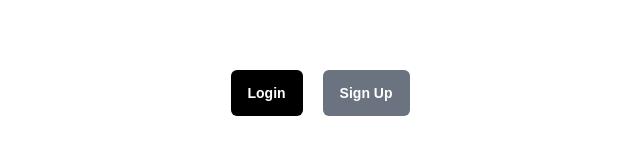
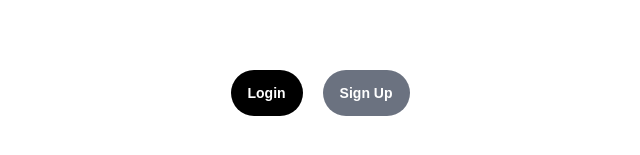
Before and after one commit to NayamAmarshe/writedown, a Next.js app: page / in a window 1280 px wide. Shown: the part 307-462 px from the top of the page, without its empty margins (320-960 px from the left). Built offline with nearby package versions, Linux system fonts and the light colour scheme.

Commit message:
Fixed UI

```diff
--- a/components/Button.tsx
+++ b/components/Button.tsx
@@ -22,27 +22,27 @@ const Button = ({
   const getButtonClass = () => {
     switch (variant) {
       case "primary":
-        return "inline-flex items-center justify-center gap-2 rounded-md border border-transparent bg-blue-500 py-3 px-4 text-sm font-semibold text-white transition-all hover:bg-blue-600 focus:outline-none focus:ring-2 focus:ring-blue-500 focus:ring-offset-2 dark:focus:ring-offset-gray-800";
+        return "inline-flex items-center justify-center gap-2 rounded-full border border-transparent bg-blue-500 py-3 px-4 text-sm font-semibold text-white transition-all hover:bg-blue-600 focus:outline-none focus:ring-2 focus:ring-blue-500 focus:ring-offset-2 dark:focus:ring-offset-gray-800";
       case "solid":
-        return "py-3 px-4 inline-flex justify-center items-center gap-2 rounded-md border border-transparent font-semibold bg-blue-500 text-white hover:bg-blue-600 focus:outline-none focus:ring-2 focus:ring-blue-500 focus:ring-offset-2 transition-all text-sm dark:focus:ring-offset-gray-800";
+        return "py-3 px-4 inline-flex justify-center items-center gap-2 rounded-full border border-transparent font-semibold bg-blue-500 text-white hover:bg-blue-600 focus:outline-none focus:ring-2 focus:ring-blue-500 focus:ring-offset-2 transition-all text-sm dark:focus:ring-offset-gray-800";
       case "outline":
-        return "py-[.688rem] px-4 inline-flex justify-center items-center gap-2 rounded-md border-2 border-gray-200 font-semibold text-blue-500 hover:text-white hover:bg-blue-500 hover:border-blue-500 focus:outline-none focus:ring-2 focus:ring-blue-500 focus:ring-offset-2 transition-all text-sm dark:border-gray-700 dark:hover:border-blue-500";
+        return "py-[.688rem] px-4 inline-flex justify-center items-center gap-2 rounded-full border-2 border-gray-200 font-semibold text-blue-500 hover:text-white hover:bg-blue-500 hover:border-blue-500 focus:outline-none focus:ring-2 focus:ring-blue-500 focus:ring-offset-2 transition-all text-sm dark:border-gray-700 dark:hover:border-blue-500";
       case "ghost":
-        return "py-3 px-4 inline-flex justify-center items-center gap-2 rounded-md border border-transparent font-semibold text-blue-500 hover:bg-blue-100 focus:outline-none focus:ring-2 focus:ring-blue-500 focus:ring-offset-2 transition-all text-sm";
+        return "py-3 px-4 inline-flex justify-center items-center gap-2 rounded-full border border-transparent font-semibold text-blue-500 hover:bg-blue-100 focus:outline-none focus:ring-2 focus:ring-blue-500 focus:ring-offset-2 transition-all text-sm";
       case "solid-black":
-        return "py-3 px-4 inline-flex justify-center items-center gap-2 rounded-md border border-transparent font-semibold bg-black text-white hover:bg-gray-800 focus:outline-none focus:ring-2 focus:ring-gray-800 focus:ring-offset-2 transition-all text-sm dark:focus:ring-gray-900 dark:focus:ring-offset-gray-800";
+        return "py-3 px-4 inline-flex justify-center items-center gap-2 rounded-full border border-transparent font-semibold bg-black text-white hover:bg-gray-800 focus:outline-none focus:ring-2 focus:ring-gray-800 focus:ring-offset-2 transition-all text-sm dark:focus:ring-gray-900 dark:focus:ring-offset-gray-800";
       case "solid-gray":
-        return "py-3 px-4 inline-flex justify-center items-center gap-2 rounded-md border border-transparent font-semibold bg-gray-500 text-white hover:bg-gray-600 focus:outline-none focus:ring-2 focus:ring-gray-500 focus:ring-offset-2 transition-all text-sm dark:bg-gray-700 dark:hover:bg-gray-600 dark:focus:ring-offset-gray-800";
+        return "py-3 px-4 inline-flex justify-center items-center gap-2 rounded-full border border-transparent font-semibold bg-gray-500 text-white hover:bg-gray-600 focus:outline-none focus:ring-2 focus:ring-gray-500 focus:ring-offset-2 transition-all text-sm dark:bg-gray-700 dark:hover:bg-gray-600 dark:focus:ring-offset-gray-800";
       case "solid-red":
-        return "py-3 px-4 inline-flex justify-center items-center gap-2 rounded-md border border-transparent font-semibold bg-red-500 text-white hover:bg-red-600 focus:outline-none focus:ring-2 focus:ring-red-500 focus:ring-offset-2 transition-all text-sm dark:focus:ring-offset-gray-800";
+        return "py-3 px-4 inline-flex justify-center items-center gap-2 rounded-full border border-transparent font-semibold bg-red-500 text-white hover:bg-red-600 focus:outline-none focus:ring-2 focus:ring-red-500 focus:ring-offset-2 transition-all text-sm dark:focus:ring-offset-gray-800";
       case "outline-black":
-        return "py-3 px-4 inline-flex justify-center items-center gap-2 rounded-md border-2 border-gray-900 font-semibold text-gray-800 hover:text-white hover:bg-gray-800 hover:border-gray-800 focus:outline-none focus:ring-2 focus:ring-gray-800 focus:ring-offset-2 transition-all text-sm dark:hover:bg-gray-900 dark:border-gray-900 dark:hover:border-gray-900 dark:text-white dark:focus:ring-gray-900 dark:focus:ring-offset-gray-800";
+        return "py-3 px-4 inline-flex justify-center items-center gap-2 rounded-full border-2 border-gray-900 font-semibold text-gray-800 hover:text-white hover:bg-gray-800 hover:border-gray-800 focus:outline-none focus:ring-2 focus:ring-gray-800 focus:ring-offset-2 transition-all text-sm dark:hover:bg-gray-900 dark:border-gray-900 dark:hover:border-gray-900 dark:text-white dark:focus:ring-gray-900 dark:focus:ring-offset-gray-800";
       case "outline-gray":
-        return "py-3 px-4 inline-flex justify-center items-center gap-2 rounded-md border-2 border-gray-200 font-semibold text-gray-500 hover:text-white hover:bg-gray-500 hover:border-gray-500 focus:outline-none focus:ring-2 focus:ring-gray-200 focus:ring-offset-2 transition-all text-sm  dark:hover:bg-gray-600 dark:border-gray-700 dark:hover:border-gray-600 dark:focus:ring-gray-600 dark:focus:ring-offset-gray-800";
+        return "py-3 px-4 inline-flex justify-center items-center gap-2 rounded-full border-2 border-gray-200 font-semibold text-gray-500 hover:text-white hover:bg-gray-500 hover:border-gray-500 focus:outline-none focus:ring-2 focus:ring-gray-200 focus:ring-offset-2 transition-all text-sm  dark:hover:bg-gray-600 dark:border-gray-700 dark:hover:border-gray-600 dark:focus:ring-gray-600 dark:focus:ring-offset-gray-800";
       case "outline-red":
-        return "py-3 px-4 inline-flex justify-center items-center gap-2 rounded-md border-2 border-red-200 font-semibold text-red-500 hover:text-white hover:bg-red-500 hover:border-red-500 focus:outline-none focus:ring-2 focus:ring-red-200 focus:ring-offset-2 transition-all text-sm dark:focus:ring-offset-gray-800";
+        return "py-3 px-4 inline-flex justify-center items-center gap-2 rounded-full border-2 border-red-200 font-semibold text-red-500 hover:text-white hover:bg-red-500 hover:border-red-500 focus:outline-none focus:ring-2 focus:ring-red-200 focus:ring-offset-2 transition-all text-sm dark:focus:ring-offset-gray-800";
       default:
-        return "inline-flex items-center justify-center gap-2 rounded-md border border-transparent bg-blue-500 py-3 px-4 text-sm font-semibold text-white transition-all hover:bg-blue-600 focus:outline-none focus:ring-2 focus:ring-blue-500 focus:ring-offset-2 dark:focus:ring-offset-gray-800";
+        return "inline-flex items-center justify-center gap-2 rounded-full border border-transparent bg-blue-500 py-3 px-4 text-sm font-semibold text-white transition-all hover:bg-blue-600 focus:outline-none focus:ring-2 focus:ring-blue-500 focus:ring-offset-2 dark:focus:ring-offset-gray-800";
     }
   };
 
--- a/components/EmojiSelector.tsx
+++ b/components/EmojiSelector.tsx
@@ -44,8 +44,11 @@ const EmojiSelector = ({
           ></span>
         ))}
       </div>
-      <Button variant="outline-gray" onClick={() => setShowPicker(!showPicker)}>
-        Select Emoji {selectEmoji.native}
+      <Button
+        variant={showPicker ? "outline-red" : "outline-gray"}
+        onClick={() => setShowPicker(!showPicker)}
+      >
+        {showPicker ? "Close" : `Select Channel Icon ${selectEmoji.native}`}
       </Button>
       {showPicker && (
         <Picker
--- a/components/Input.tsx
+++ b/components/Input.tsx
@@ -15,7 +15,7 @@ const Input = ({
       )}
       <input
         id={id}
-        className="block w-full rounded-md border-gray-200 py-3 px-4 text-sm focus:border-blue-500 focus:ring-blue-500 dark:border-gray-700 dark:bg-slate-900 dark:text-gray-400"
+        className="block w-full rounded-full border-gray-200 py-3 px-4 text-sm focus:border-blue-500 focus:ring-blue-500 dark:border-gray-700 dark:bg-slate-900 dark:text-gray-400"
         {...rest}
       />
     </div>
--- /dev/null
+++ b/components/dashboard/sidebar/ChannelCard.tsx
@@ -0,0 +1,37 @@
+import { IChannelData } from "@/types/utils/operations";
+import React from "react";
+
+const ChannelCard = ({ item }: { item: IChannelData }) => {
+  return (
+    <div
+      key={item.id}
+      className="flex flex-row items-center justify-center gap-5"
+    >
+      {/* CHANNEL PIC */}
+      <div
+        className={
+          "flex h-12 w-12 shrink-0 grow-0 items-center justify-center rounded-full bg-gradient-to-b text-xl " +
+          item.emojiBackground
+        }
+      >
+        {item.emoji}
+      </div>
+      {/* CHANNEL INFO */}
+      <div className="flex w-full flex-col">
+        {/* CHANNEL HEADING */}
+        <div className="flex w-full flex-row justify-between">
+          {/* CHANNEL NAME */}
+          <h4 className="font-medium text-gray-700">{item.name}</h4>
+          {/* CHANNEL TIME */}
+          <h4 className="text-xs text-gray-400">{"9:43 PM"}</h4>
+        </div>
+        {/* CHANNEL CHAT */}
+        <p className="text-sm text-gray-400">
+          {"Lorem ipsum dolor sit amet..."}
+        </p>
+      </div>
+    </div>
+  );
+};
+
+export default ChannelCard;
--- a/constants/channel-background-colors.ts
+++ b/constants/channel-background-colors.ts
@@ -4,5 +4,5 @@ export const channelBackgroundColors = [
   "from-violet-500 to-fuchsia-500",
   "from-purple-500 to-pink-500",
   "from-green-700 to-green-400",
-  "from-orange-400 to-yellow-200 ",
+  "from-orange-400 to-yellow-200",
 ];
--- a/package.json
+++ b/package.json
@@ -17,7 +17,8 @@
     "react": "^18.2.0",
     "react-dom": "18.2.0",
     "react-firebase-hooks": "^5.1.1",
-    "react-icons": "^4.7.1"
+    "react-icons": "^4.7.1",
+    "react-loading-skeleton": "^3.1.1"
   },
   "devDependencies": {
     "@next/eslint-plugin-next": "^13.1.6",
--- a/tailwind.config.js
+++ b/tailwind.config.js
@@ -7,12 +7,18 @@ module.exports = {
     "./app/**/*.{js,ts,jsx,tsx}",
   ],
   safelist: [
-    {
-      pattern: /from-/,
-    },
-    {
-      pattern: /to-/,
-    },
+    "from-teal-400",
+    "to-blue-500",
+    "from-sky-500",
+    "to-indigo-600",
+    "from-violet-500",
+    "to-fuchsia-500",
+    "from-purple-500",
+    "to-pink-500",
+    "from-green-700",
+    "to-green-400",
+    "from-orange-400",
+    "to-yellow-200",
   ],
   theme: {
     extend: {},
```
Also changed, not shown: components/Sidebar.tsx (+15 -54 lines), 1 other file (tests, documents, lock files or other folders).
